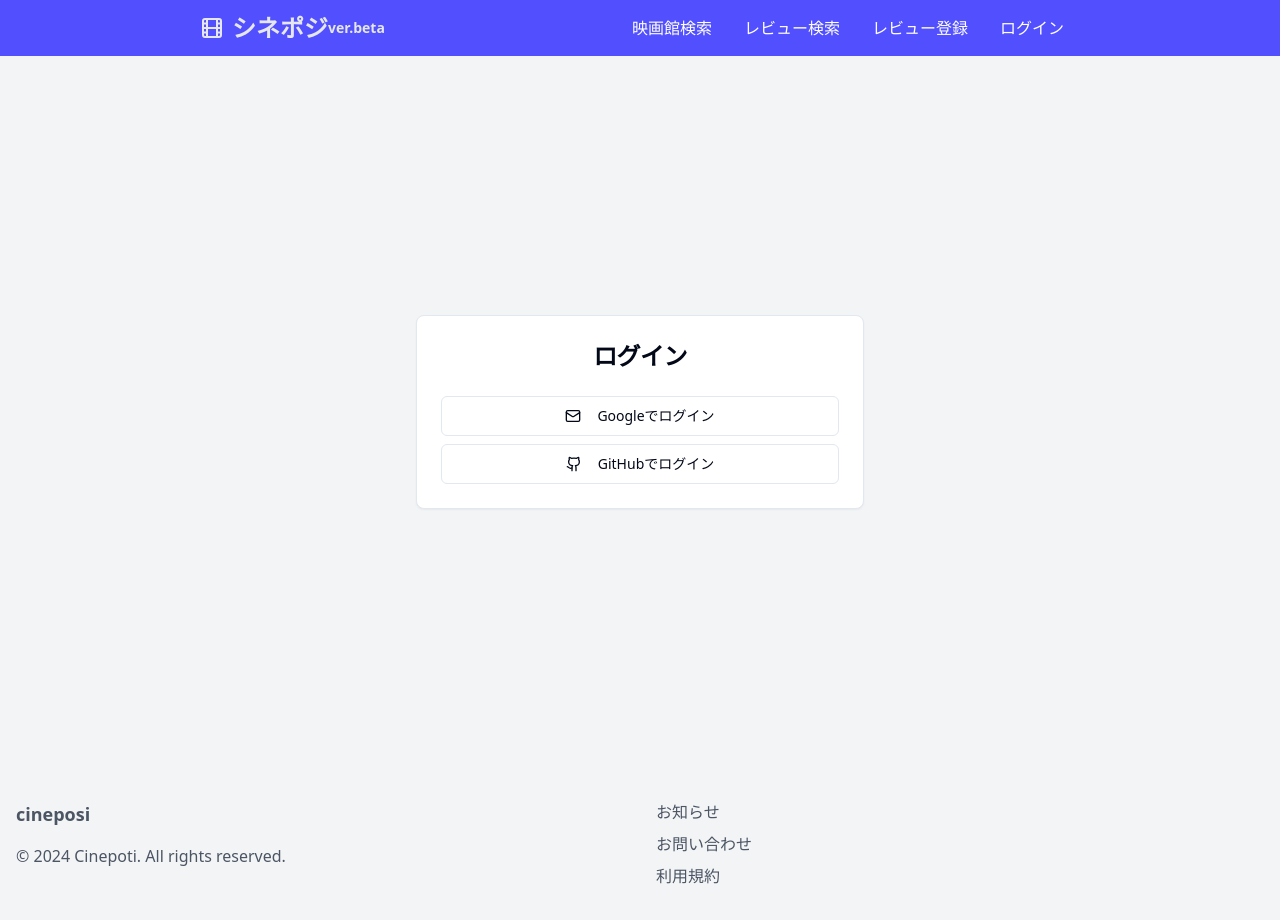
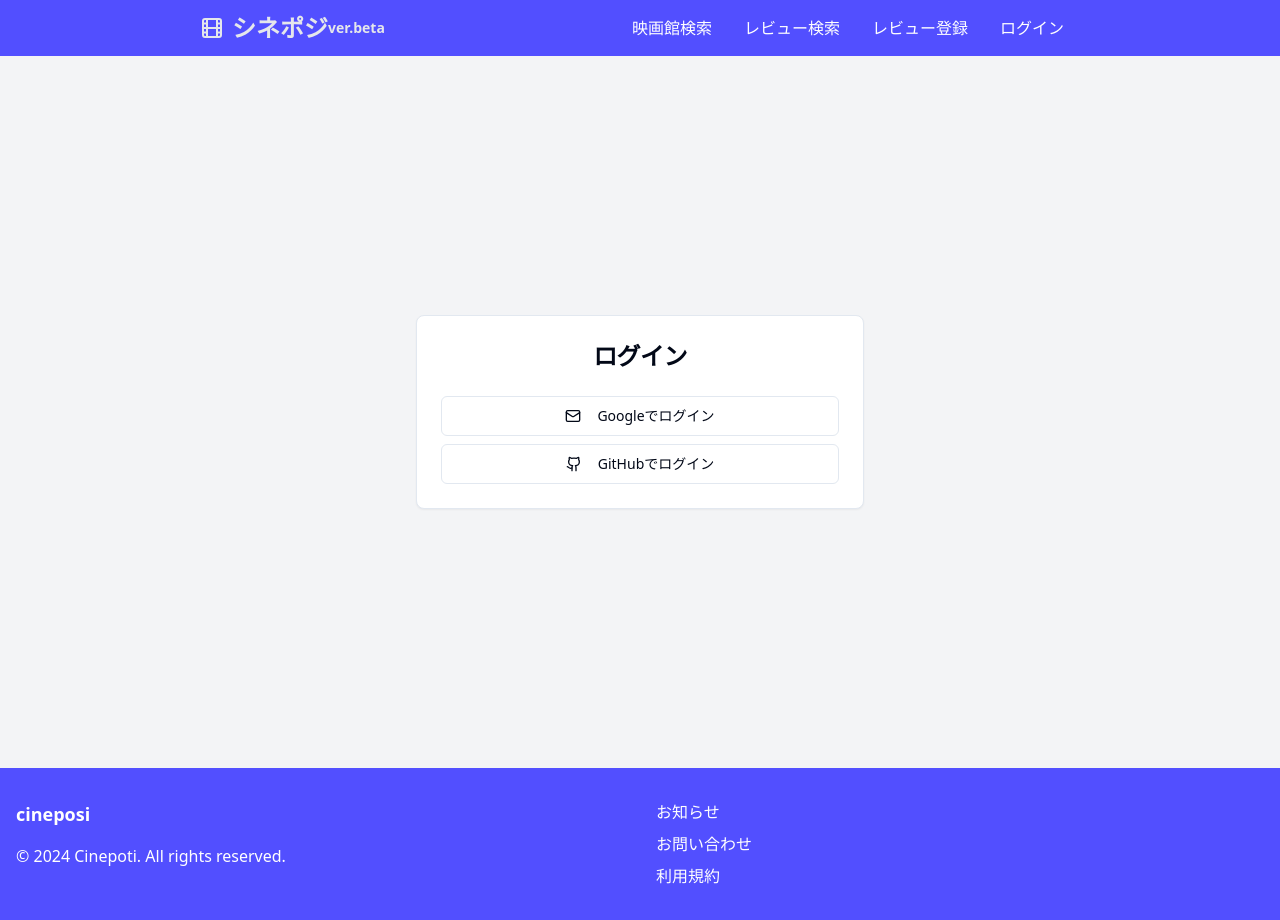
Before and after one commit to yasudaProduct/theatre-seat-mark, a Next.js app: page /auth/login in a window 1280 px wide. Built offline with nearby package versions, Linux system fonts and the light colour scheme; no server answers.

Commit message:
:lipstick: 配色検討

```diff
--- a/src/components/Footer.tsx
+++ b/src/components/Footer.tsx
@@ -4,7 +4,7 @@ import Link from "next/link";
 
 const Footer = () => {
   return (
-    <footer className="bg-gray-100 text-gray-600 py-8">
+    <footer className="bg-[#524FFF] text-white py-8">
       <div className="container mx-auto px-4">
         <div className="grid grid-cols-1 md:grid-cols-4 gap-8">
           <div className="md:col-span-2">
--- a/src/components/theaters/ReviewForm.tsx
+++ b/src/components/theaters/ReviewForm.tsx
@@ -103,7 +103,7 @@ export const ReviewForm: React.FC<ReviewFormProps> = ({
       <button
         type="submit"
         disabled={rating === 0}
-        className="w-full bg-blue-600 hover:bg-blue-700 disabled:bg-gray-600 disabled:cursor-not-allowed py-2 px-4 rounded-lg font-medium transition-colors"
+        className="w-full bg-[#68BAA5] hover:bg-blue-700 disabled:bg-gray-600 disabled:cursor-not-allowed py-2 px-4 rounded-lg font-medium transition-colors"
       >
         {isSubmitting ? "投稿中..." : "レビューを投稿"}
       </button>
--- a/src/pages/_app.tsx
+++ b/src/pages/_app.tsx
@@ -11,7 +11,7 @@ export default function App({ Component, pageProps }: AppProps) {
   return (
     <SessionProvider session={pageProps.session}>
       <AuthWrapper>
-        <div className="min-h-screen bg-gray-100 flex flex-col">
+        <div className="min-h-screen bg-[#F6EBFF]] flex flex-col">
           <Header />
           <Toaster richColors />
           <main className="flex-grow">
--- a/src/pages/theaters/[id].tsx
+++ b/src/pages/theaters/[id].tsx
@@ -124,7 +124,7 @@ export default function TheaterPage(theater: Theater) {
       </div>
       <div className="grid lg:grid-cols-2 gap-8">
         <div className="space-y-6">
-          <div className="bg-black/30 p-6 rounded-xl backdrop-blur-sm">
+          <div className="bg-[#A496CB] p-6 rounded-xl backdrop-blur-sm">
             <h2 className="text-xl font-bold mb-4 flex items-center gap-2">
               スクリーン座席マップ
             </h2>
@@ -136,7 +136,7 @@ export default function TheaterPage(theater: Theater) {
             />
           </div>
 
-          <div className="bg-black/30 p-6 rounded-xl backdrop-blur-sm">
+          <div className="bg-[#A496CB] p-6 rounded-xl backdrop-blur-sm">
             <h2 className="text-xl font-bold mb-4 flex items-center gap-2">
               <Star className="w-5 h-5 text-yellow-400" />
               座席レビューを投稿
@@ -166,7 +166,7 @@ export default function TheaterPage(theater: Theater) {
           </div>
         </div>
 
-        <div className="bg-black/30 h-[700px] p-6 rounded-xl backdrop-blur-sm">
+        <div className="bg-[#A496CB] h-[700px] p-6 rounded-xl backdrop-blur-sm">
           <h2 className="text-xl font-bold mb-4 flex items-center gap-2">
             <ThumbsUp className="w-5 h-5 text-green-400" />
             最新レビュー
@@ -212,7 +212,7 @@ const ReviewList = ({ seatId }: ReviewListProps) => {
 
   if (reviews.length === 0) {
     return (
-      <div className="text-center text-gray-400 py-8">
+      <div className="text-center text-white py-8">
         まだレビューがありません。最初のレビューを投稿してください！
       </div>
     );
@@ -223,7 +223,7 @@ const ReviewList = ({ seatId }: ReviewListProps) => {
       {reviews.map((review) => (
         <div
           key={review.id}
-          className="bg-white/5 p-4 rounded-lg hover:bg-white/10 transition-colors"
+          className="bg-[#F6EBFF] p-4 rounded-lg hover:bg-[#F6EBFF]/90 transition-colors"
         >
           <div className="flex justify-between items-start mb-2">
             <div>
```
